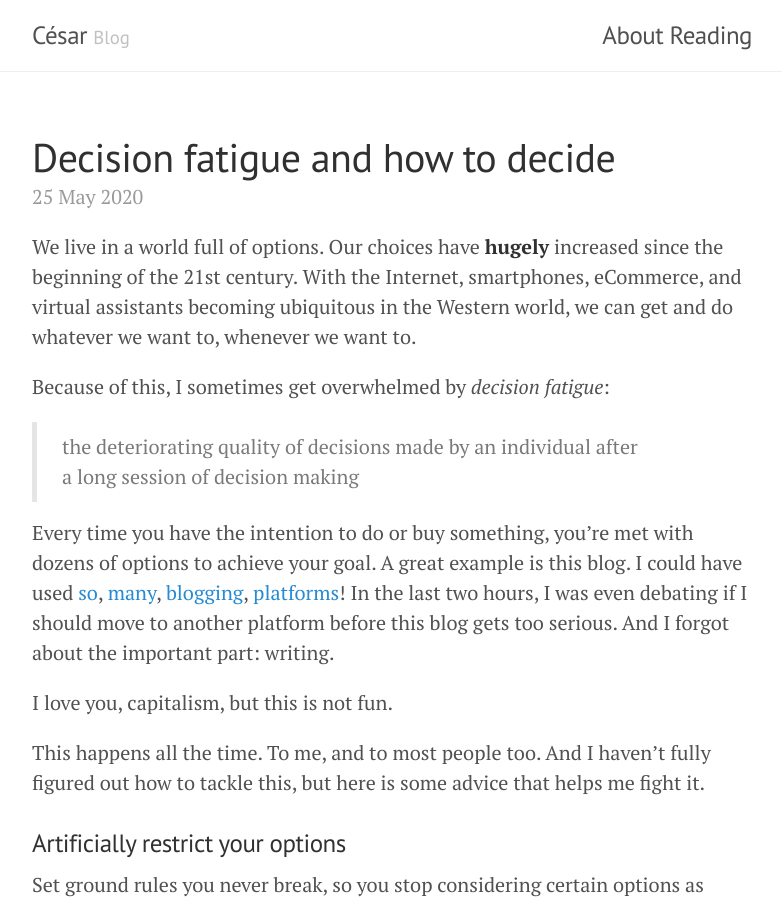
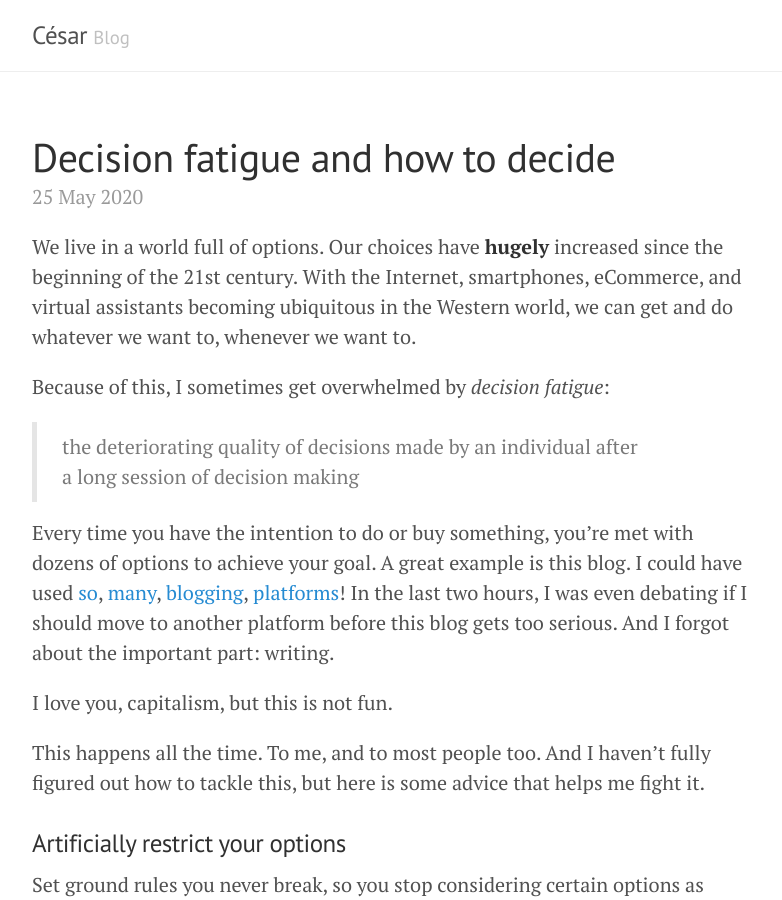
Before and after one commit to cesarferradas/ferrad.as, a Jekyll site: the page built from index.html, in a window 1280 px wide and 900 px high. Shown: the whole window, without its empty margins (248-1030 px from the left). Built offline with Jekyll 4.4.1, drawn with Linux system fonts in a browser that asks for light colours; the list of posts is cut into pages by our own code.

Commit message:
remove pages temporarily
not looking good on mobile

```diff
--- a/_layouts/default.html
+++ b/_layouts/default.html
@@ -11,10 +11,6 @@
           <h3 class="masthead-title">
             <a href="{{ site.baseurl }}/" title="Home">{{ site.title }}</a>
             <small>{{ site.tagline }}</small>
-            <span style="float: right">
-              <a href="/about"> About </a>
-              <a href="/reading"> Reading </a>
-            </span>
           </h3>
         </div>
       </div>
```
